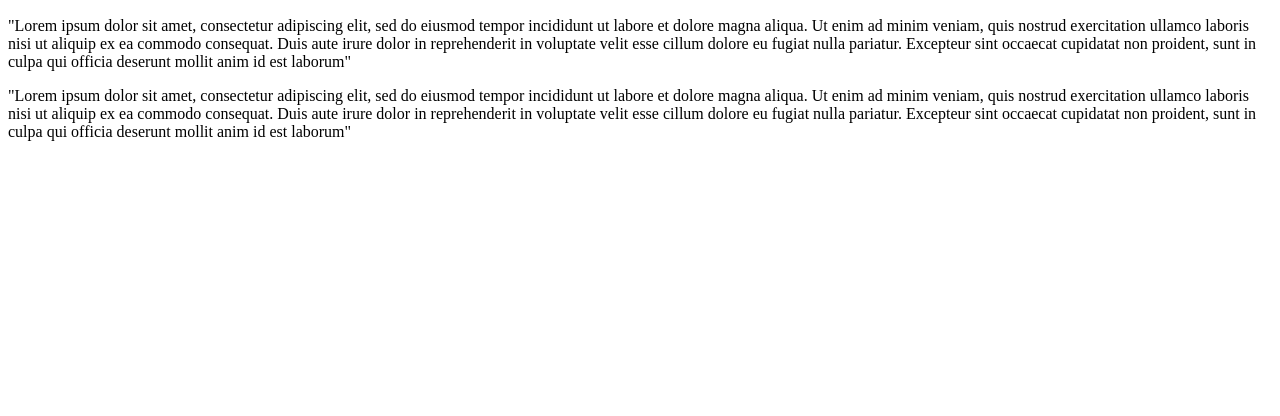
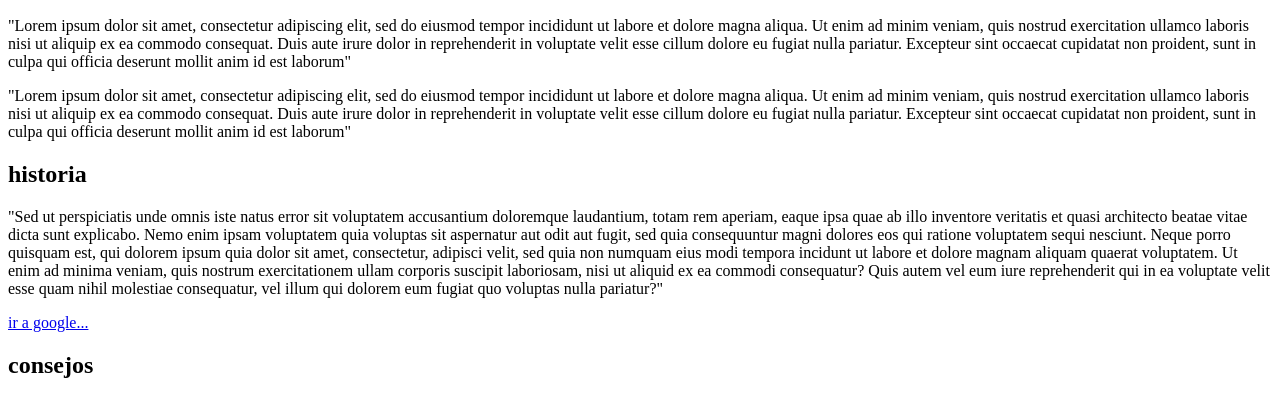
Before and after one commit to Katherine-Ayala/clase2esenjavawebsite, a plain HTML site: page website/index.html in a window 1280 px wide. Shown: the part 136-552 px from the top of the page. Drawn offline with Linux system fonts and the light colour scheme.

Commit message:
consejos

```diff
--- a/website/index.html
+++ b/website/index.html
@@ -10,5 +10,12 @@
 			<p>"Lorem ipsum dolor sit amet, consectetur adipiscing elit, sed do eiusmod tempor incididunt ut labore et dolore magna aliqua. Ut enim ad minim veniam, quis nostrud exercitation ullamco laboris nisi ut aliquip ex ea commodo consequat. Duis aute irure dolor in reprehenderit in voluptate velit esse cillum dolore eu fugiat nulla pariatur. Excepteur sint occaecat cupidatat non proident, sunt in culpa qui officia deserunt mollit anim id est laborum"</p>
 
 			<p>"Lorem ipsum dolor sit amet, consectetur adipiscing elit, sed do eiusmod tempor incididunt ut labore et dolore magna aliqua. Ut enim ad minim veniam, quis nostrud exercitation ullamco laboris nisi ut aliquip ex ea commodo consequat. Duis aute irure dolor in reprehenderit in voluptate velit esse cillum dolore eu fugiat nulla pariatur. Excepteur sint occaecat cupidatat non proident, sunt in culpa qui officia deserunt mollit anim id est laborum"</p>
+
+			<h2>historia</h2>
+			<p>"Sed ut perspiciatis unde omnis iste natus error sit voluptatem accusantium doloremque laudantium, totam rem aperiam, eaque ipsa quae ab illo inventore veritatis et quasi architecto beatae vitae dicta sunt explicabo. Nemo enim ipsam voluptatem quia voluptas sit aspernatur aut odit aut fugit, sed quia consequuntur magni dolores eos qui ratione voluptatem sequi nesciunt. Neque porro quisquam est, qui dolorem ipsum quia dolor sit amet, consectetur, adipisci velit, sed quia non numquam eius modi tempora incidunt ut labore et dolore magnam aliquam quaerat voluptatem. Ut enim ad minima veniam, quis nostrum exercitationem ullam corporis suscipit laboriosam, nisi ut aliquid ex ea commodi consequatur? Quis autem vel eum iure reprehenderit qui in ea voluptate velit esse quam nihil molestiae consequatur, vel illum qui dolorem eum fugiat quo voluptas nulla pariatur?"</p>
+			<a href="https://www.google.com/" target="_blank"> ir a google...</a>
+
+			<h2>consejos</h2>
+
 		</body>
 	</html>
```
